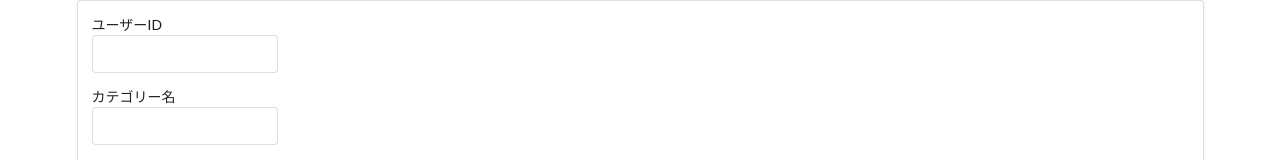
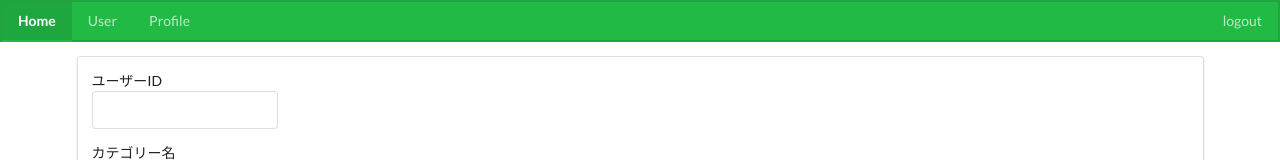
Before and after one commit to kouki515/mti-internship-diet-app, a Vue app: page / in a window 1280 px wide. Shown: the top 160 px of the page. Built offline with nearby package versions, Linux system fonts and the light colour scheme; no server answers; the HTML template or start-up script is replaced by a standard one.

Commit message:
logoutを追加しました

```diff
--- a/src/App.vue
+++ b/src/App.vue
@@ -1,6 +1,6 @@
 <template>
   <div id="app">
-    <!-- <Menu /> -->
+    <Menu />
     <router-view />
   </div>
 </template>
--- a/src/components/Menu.vue
+++ b/src/components/Menu.vue
@@ -17,11 +17,10 @@
     methods: {
         logout() {
             window.localStorage.clear();
-                this.$router.push({name: "Login"});
+            this.$router.push({ name: "Login" });
+            console.log("delete");
         }
     },
 };
 </script>
-<style scoped>
-
-</style>
+<style scoped></style>
```
Lines whose indentation alone changed are shown as unchanged.
